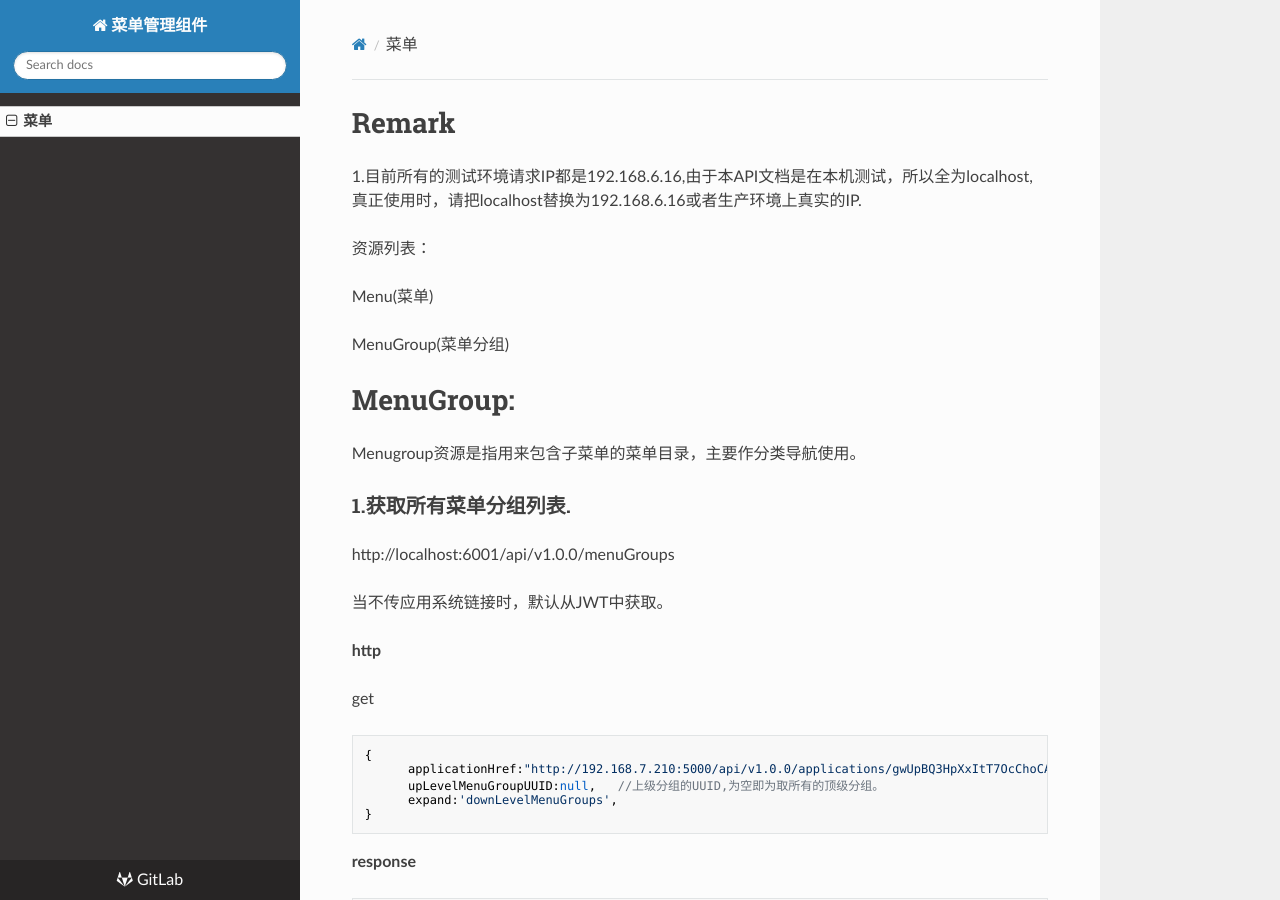
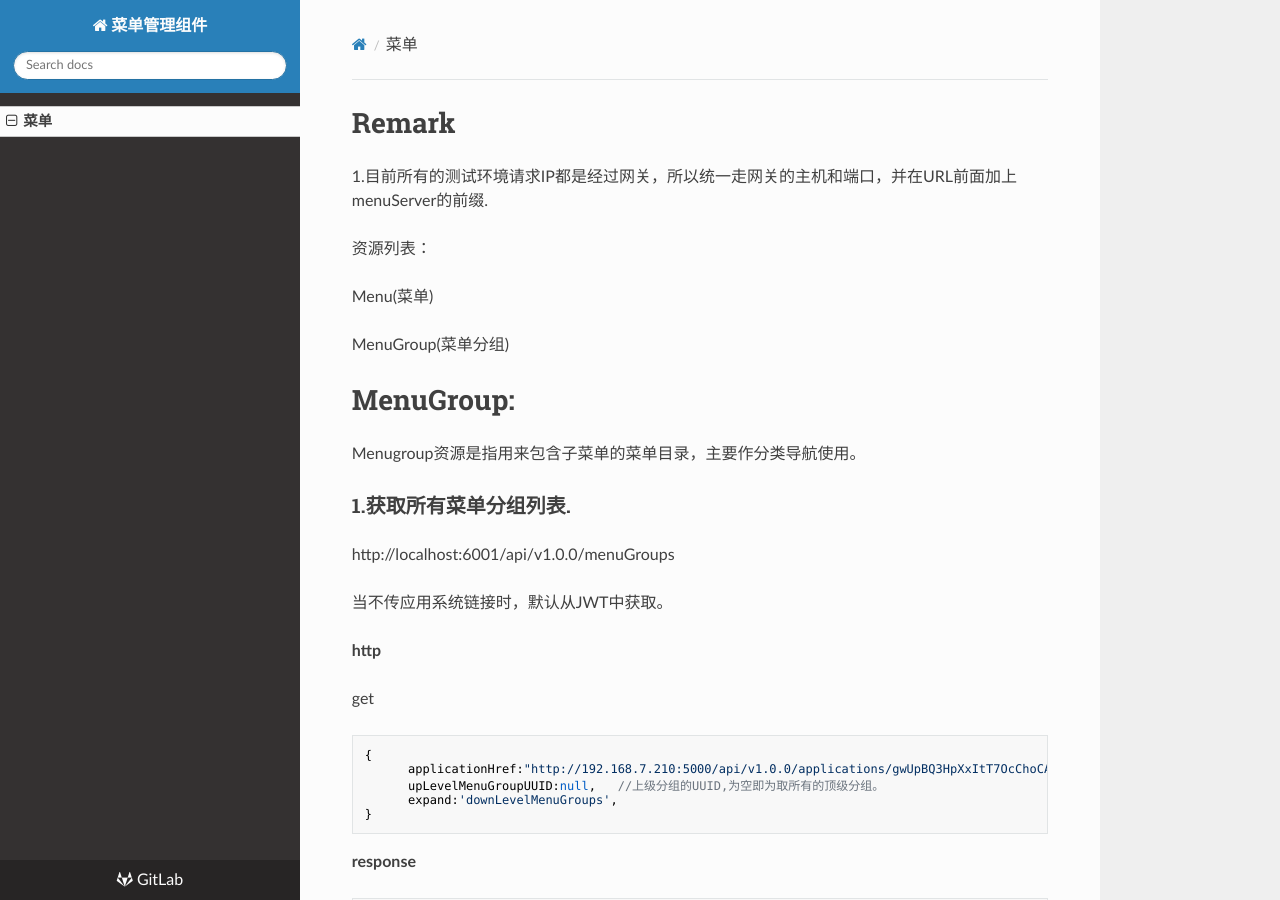
Before and after one commit to lipengyao2016/MenuServer, an MkDocs documentation site: the page built from apidoc/menuApi.md, in a window 1280 px wide and 900 px high. Built offline with MkDocs 1.6.1, drawn with Linux system fonts in a browser that asks for light colours; nearby versions of some CDN libraries; old or Windows-style settings are respelled for this version of MkDocs.

Commit message:
1.编写文档。

```diff
--- a/apidoc/menuApi.md
+++ b/apidoc/menuApi.md
@@ -1,7 +1,6 @@
 
 #Remark
-1.目前所有的测试环境请求IP都是192.168.6.16,由于本API文档是在本机测试，所以全为localhost,
-真正使用时，请把localhost替换为192.168.6.16或者生产环境上真实的IP.
+1.目前所有的测试环境请求IP都是经过网关，所以统一走网关的主机和端口，并在URL前面加上menuServer的前缀.
 
 资源列表：
 
```
